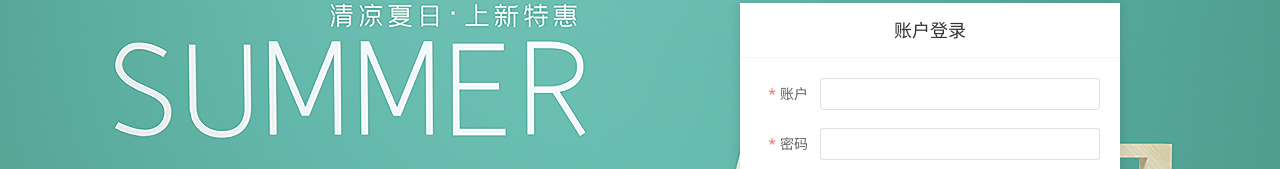
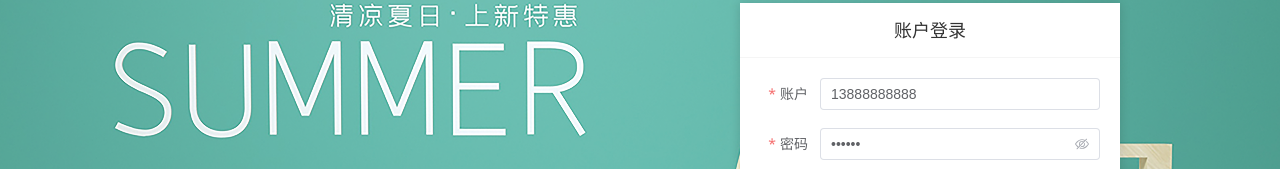
Before and after one commit to ObviouslyLoveBlack/rabbit, a Vue app: page /login in a window 1280 px wide. Shown: the part 184-353 px from the top of the page. Built offline with nearby package versions, Linux system fonts and the light colour scheme; a small style sheet from the web is missing.

Commit message:
feat:pinia管理登录登出

```diff
--- a/package.json
+++ b/package.json
@@ -13,6 +13,7 @@
     "axios": "^1.4.0",
     "element-plus": "^2.3.7",
     "pinia": "^2.1.3",
+    "pinia-plugin-persistedstate": "^3.1.0",
     "sass": "^1.63.6",
     "vue": "^3.3.4",
     "vue-router": "^4.2.2"
--- /dev/null
+++ b/src/api/use.js
@@ -0,0 +1,12 @@
+import request from "@/utils/request";
+
+export function loginByUser({account,password}){
+    return request({
+        url:'/login',
+        method:'post',
+        data:{
+            account,
+            password
+        }
+    })
+}
--- a/src/components/Layout/nav.vue
+++ b/src/components/Layout/nav.vue
@@ -2,10 +2,10 @@
   <nav class="app-topnav">
     <div class="container">
       <ul>
-        <template v-if="false">
-          <li><a href="javascript:;"><i class="iconfont icon-user"></i>周杰伦</a></li>
+        <template v-if="userInfo.token">
+          <li><a href="javascript:;"><i class="iconfont icon-user"></i>{{userInfo.account}}</a></li>
           <li>
-            <el-popconfirm title="确认退出吗?" confirm-button-text="确认" cancel-button-text="取消">
+            <el-popconfirm title="确认退出吗?" @confirm="confirm" confirm-button-text="确认" cancel-button-text="取消">
               <template #reference>
                 <a href="javascript:;">退出登录</a>
               </template>
@@ -25,7 +25,15 @@
 </template>
 
 <script setup>
-
+import {useUserStore} from '@/stores/user'
+import { useRouter } from 'vue-router'
+const useStore = useUserStore()
+const router = useRouter()
+const userInfo = useStore.userInfo
+const confirm =()=>{
+  useStore.Logout()
+  router.push('/login')
+}
 </script>
 <style scoped lang="scss">
 .app-topnav {
--- a/src/main.js
+++ b/src/main.js
@@ -5,16 +5,18 @@ import { createApp } from 'vue'
 import { createPinia } from 'pinia'
 // 全局指令注册
 import { lazyPlugin } from '@/directives/scroll'
+import piniaPluginPersistedstate  from 'pinia-plugin-persistedstate'
 
 import App from './App.vue'
 import router from './router'
 
 const app = createApp(App)
+const pinia = createPinia()
 
-app.use(createPinia())
+app.use(pinia)
 app.use(router)
 app.use(lazyPlugin)
-
+pinia.use(piniaPluginPersistedstate)
 
 app.mount('#app')
 //定义全局指令
--- /dev/null
+++ b/src/stores/user.js
@@ -0,0 +1,26 @@
+// 管理用户数据相关
+
+import { defineStore } from 'pinia'
+import { ref } from 'vue'
+import { loginByUser } from '@/api/use'
+
+export const useUserStore = defineStore('user', () => {
+  // 1. 定义管理用户数据的state
+  const userInfo = ref({})
+  // 2. 定义获取接口数据的action函数
+  const getUserInfo = async ({ account, password }) => {
+    const res = await loginByUser({ account, password })
+    userInfo.value = res.result
+  }
+  const Logout = ()=>{
+    userInfo.value = {}
+  }
+  // 3. 以对象的格式把state和action return
+  return {
+    userInfo,
+    getUserInfo,
+    Logout
+  }
+},{
+  persist: true,
+})
--- a/src/utils/request.js
+++ b/src/utils/request.js
@@ -1,14 +1,18 @@
 import axios from "axios";
+import { ElMessage } from 'element-plus'
+import 'element-plus/theme-chalk/el-message.css'
+import {useUserStore} from '@/stores/user'
 
 const request = axios.create({
     baseURL:'http://pcapi-xiaotuxian-front-devtest.itheima.net',
     timeout:6000
 })
 
+
 //异常处理器
 const errorHandler = (error) =>{
    // 1.判断异常情况做相应的操作
-
+   ElMessage.warning(error.response.data.message)
    // 2.返回结果
    return Promise.reject(error)
 }
@@ -16,14 +20,17 @@ const errorHandler = (error) =>{
 // 请求拦截器
 request.interceptors.request.use(config=>{
     // 1.做一些操作，如携带token
+const userStore = useUserStore()
+const token = userStore.userInfo.token
+    if(token){
+      config.headers.Authorization = `Bearer ${token}`
+    }
     // 2. 返回信息
     return config
 },errorHandler)
 
 request.interceptors.response.use((response)=>{
-    // 1.做一些状态码的验证
-    // 2.请求头
-    // 3.返回
     return response.data
 },errorHandler)
+
 export default request
--- a/src/views/login/index.vue
+++ b/src/views/login/index.vue
@@ -62,25 +62,32 @@
 </template>
 
 <script setup>
-import {validaPhone} from '@/utils/validator.js'
+// import {validaPhone} from '@/utils/validator.js'
+import {useUserStore} from '@/stores/user'
+import {useRouter} from 'vue-router'
+import { ElMessage } from 'element-plus'
+import 'element-plus/theme-chalk/el-message.css'
 import { ref } from "vue"
 
-const validator = (rules,val,callback)=>{
-      if(validaPhone(val)){
-        callback()
-      } else {
-        callback(new Error('请输入正确的手机号'))
-      }
-}
+// const validator = (rules,val,callback)=>{
+//       if(validaPhone(val)){
+//         callback()
+//       } else {
+//         callback(new Error('请输入正确的手机号'))
+//       }
+// }
+const router = useRouter()
+const useStore = useUserStore()
 const loginForm = ref({
-  account:'',
-  password:'',
+  account:13888888888,
+  password:'123456',
   agree:false
 })
 const  FormRef = ref(null)
 const rules ={
   account:[
-    {required: true, validator: validator, trigger: 'blur' }
+    {required: true, message: '账户名不为空', trigger: 'blur' }
+    // {required: true, validator, trigger: 'blur' }
   ],
   password:[
     {required: true, message: '密码不为空', trigger: 'blur' },
@@ -94,10 +101,13 @@ const rules ={
     }
   ]
 }
-const onSubmit = ()=>{
-   FormRef.value.validate((valid)=>{
+const onSubmit =async ()=>{
+  const {account,password} = loginForm.value
+   FormRef.value.validate(async (valid)=>{
       if(valid){
-        console.log('校验通过');
+      useStore.getUserInfo({account,password})
+      ElMessage.success('登录成功')
+      router.push('/')
       }
    })
 }
```
Also changed, not shown: 1 other file (tests, documents, lock files or other folders).
